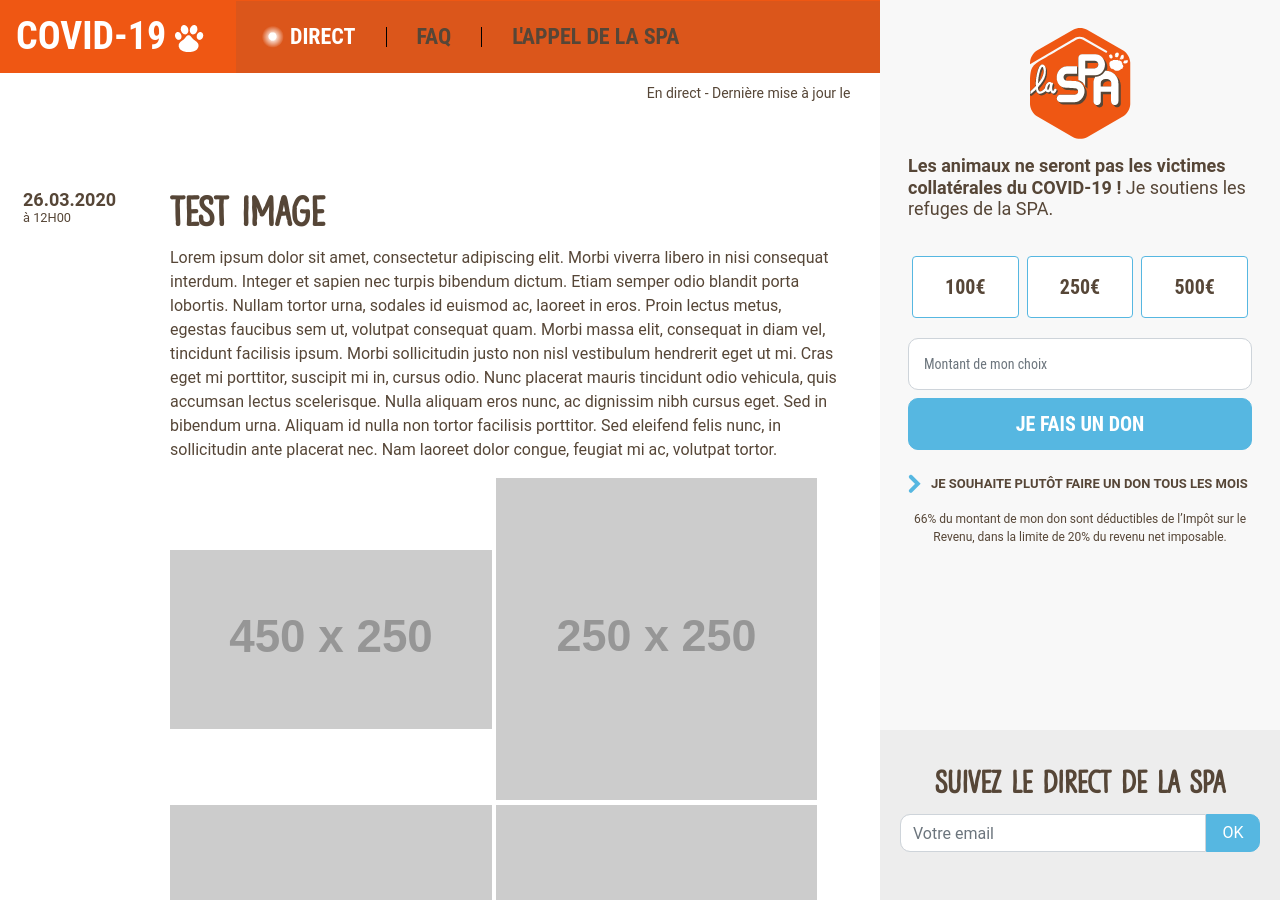
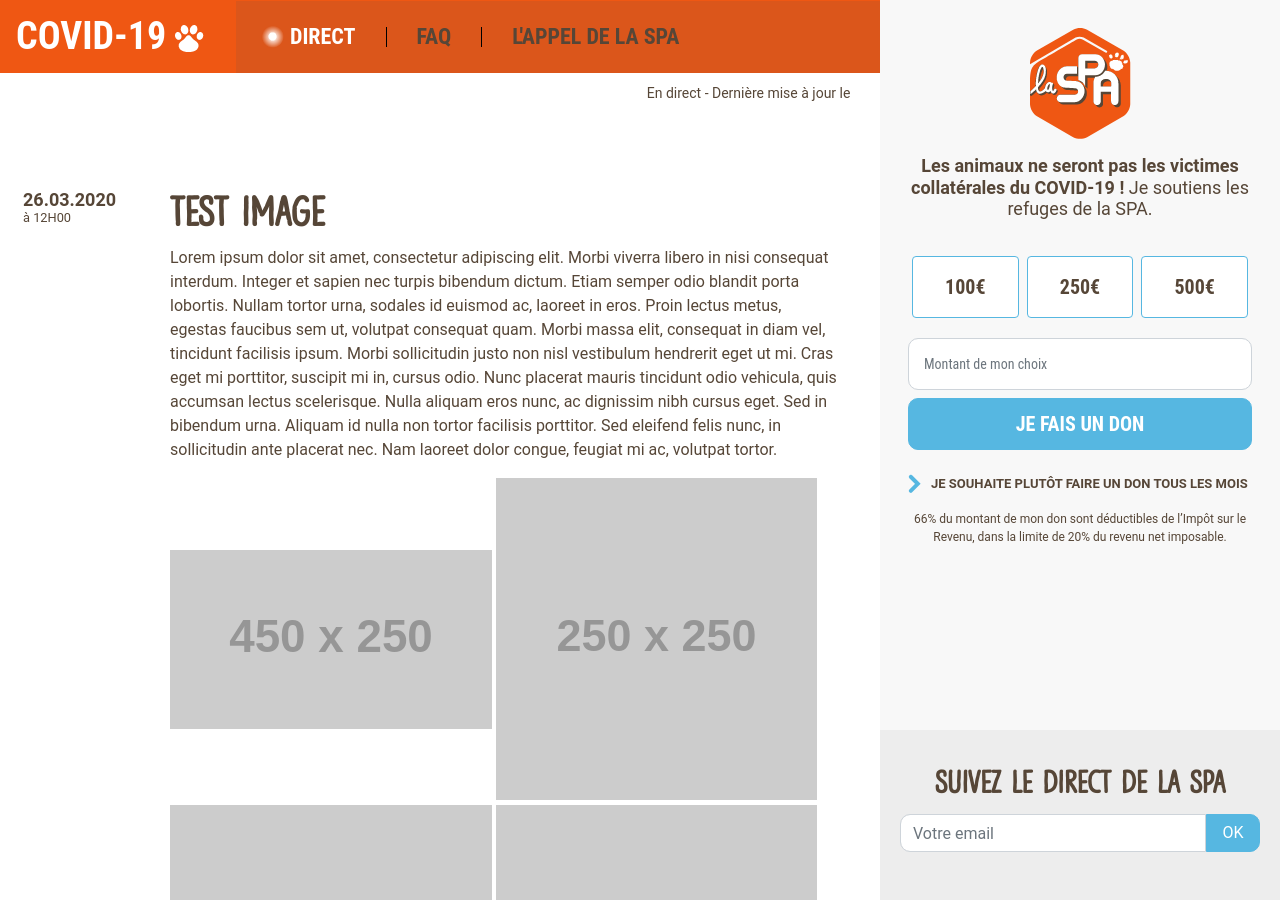
Before and after one commit to adfinitas-app/template-covid, a Jekyll site: the page built from index.html, in a window 1280 px wide and 900 px high. Built offline with Jekyll 4.4.1, drawn with Linux system fonts in a browser that asks for light colours; nearby versions of some CDN libraries.

Commit message:
Updated '_includes/sidebar_desktop.html' via CloudCannon

```diff
--- a/_includes/sidebar_desktop.html
+++ b/_includes/sidebar_desktop.html
@@ -6,7 +6,7 @@
       </a>
     </div>
     <div class="p-2 no-gutters">
-      <p class="ensemble">
+      <p class="ensemble text-center">
         <span class="title">{{ site.data.configuration.sidebar.title }}</span> <span class="subtitle">{{ site.data.configuration.sidebar.subtitle }}</span>
       </p>
     </div>
```
